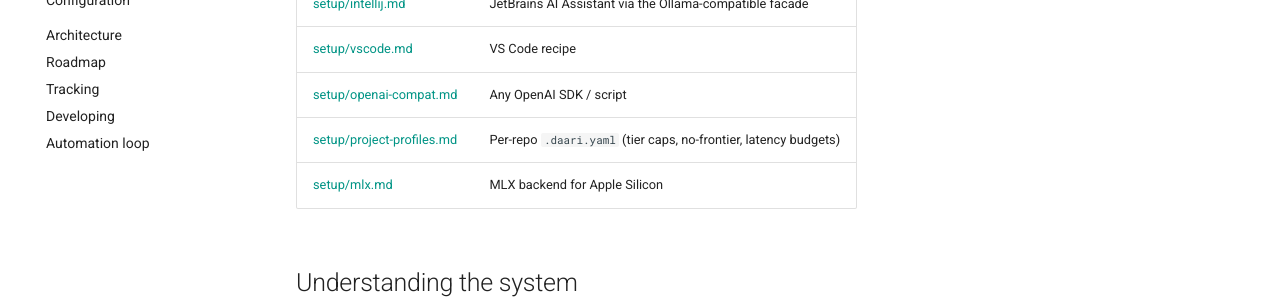
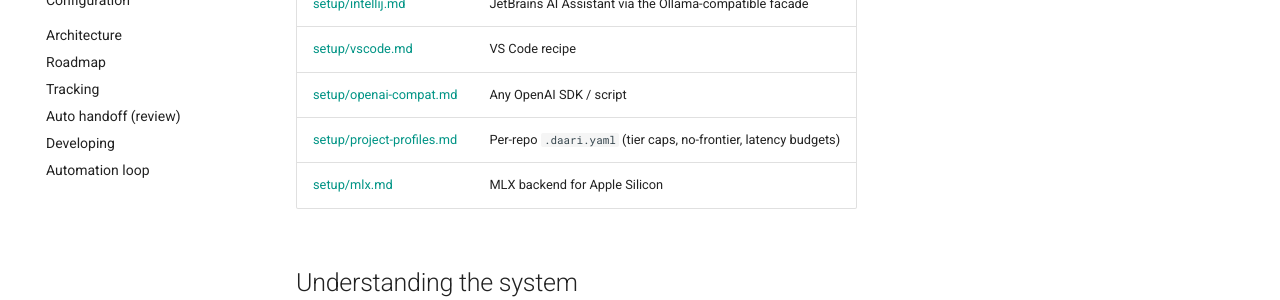
Before and after one commit to naveenreddyalka/daari, an MkDocs documentation site: the page built from docs/README.md, in a window 1280 px wide. Shown: the part 452-752 px from the top of the page. Built offline with MkDocs 1.6.1 and Material for MkDocs 9.7.7, drawn with Linux system fonts in a browser that asks for light colours; comment, search, counter and statistics services are not loaded.

Commit message:
docs: link Auto handoff in MkDocs nav
Co-authored-by: Cursor <cursoragent@cursor.com>

```diff
--- a/mkdocs.yml
+++ b/mkdocs.yml
@@ -55,5 +55,6 @@ nav:
   - Architecture: ARCHITECTURE.md
   - Roadmap: prd/ROADMAP-v2.md
   - Tracking: TRACKING.md
+  - Auto handoff (review): HANDOFF-AUTO-2026-07.md
   - Developing: DEVELOPING.md
   - Automation loop: AUTOMATION.md
```
